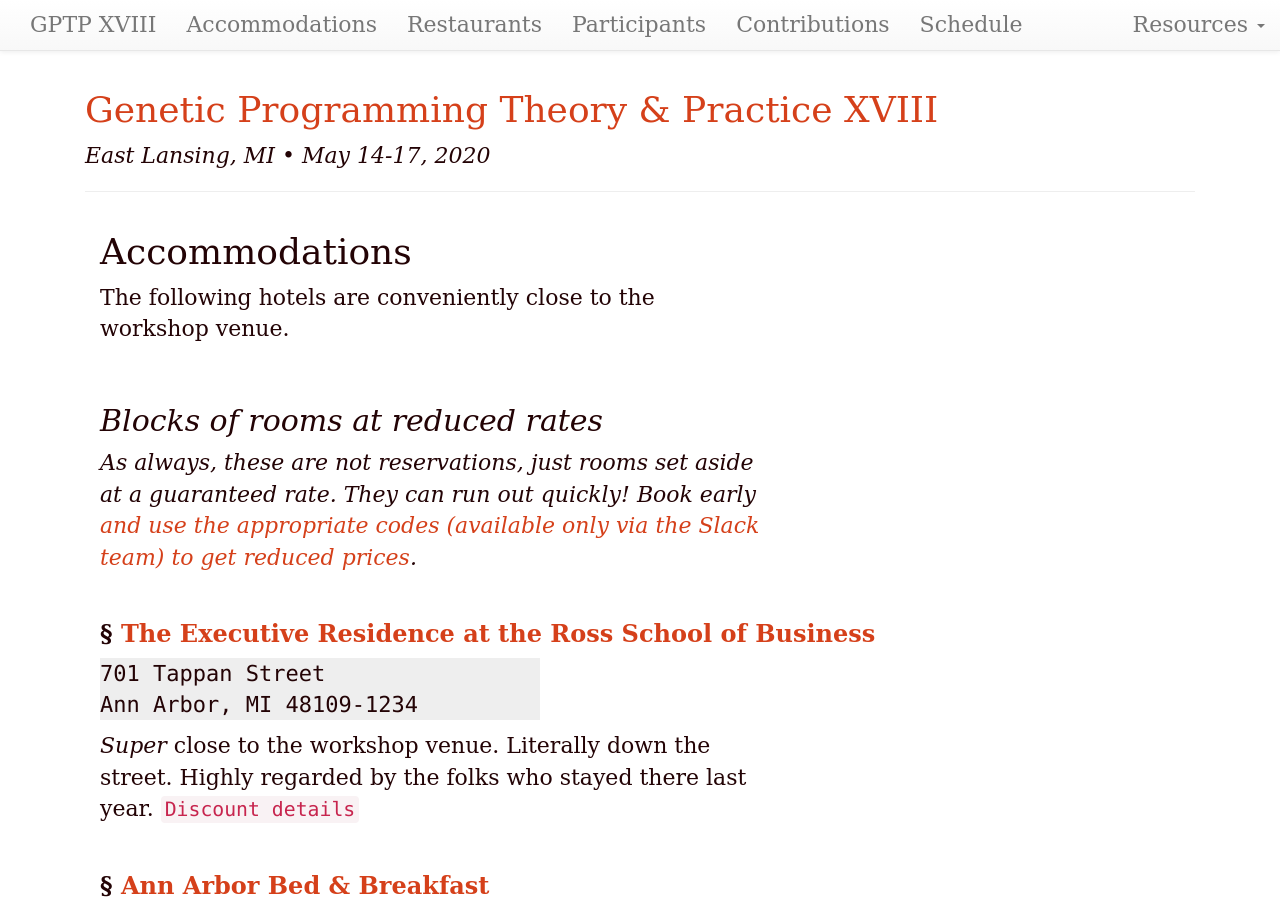
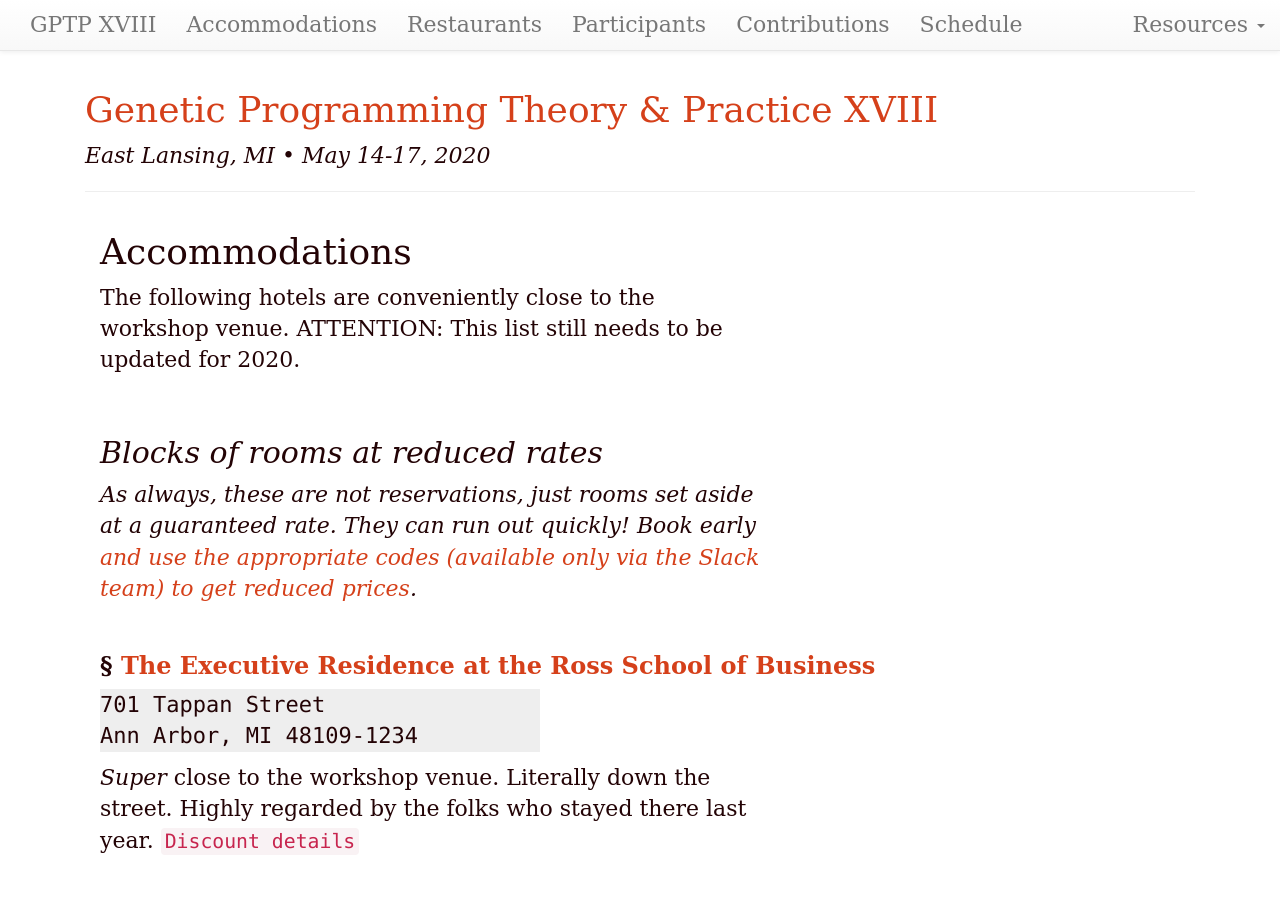
Before and after one commit to GPTP-workshop/gptp-workshop.github.io, a Jekyll site: the page built from accommodations.md, in a window 1280 px wide and 900 px high. Built offline with Jekyll 4.4.1, drawn with Linux system fonts in a browser that asks for light colours; our own code applies the rules of GitHub Pages for plain Markdown files.

Commit message:
Update accommodations.md

```diff
--- a/accommodations.md
+++ b/accommodations.md
@@ -8,6 +8,7 @@ dates: "May 14-17, 2020"
 # Accommodations
 
 The following hotels are conveniently close to the workshop venue.
+ATTENTION: This list still needs to be updated for 2020.
 
 ## Blocks of rooms at reduced rates
 
```
